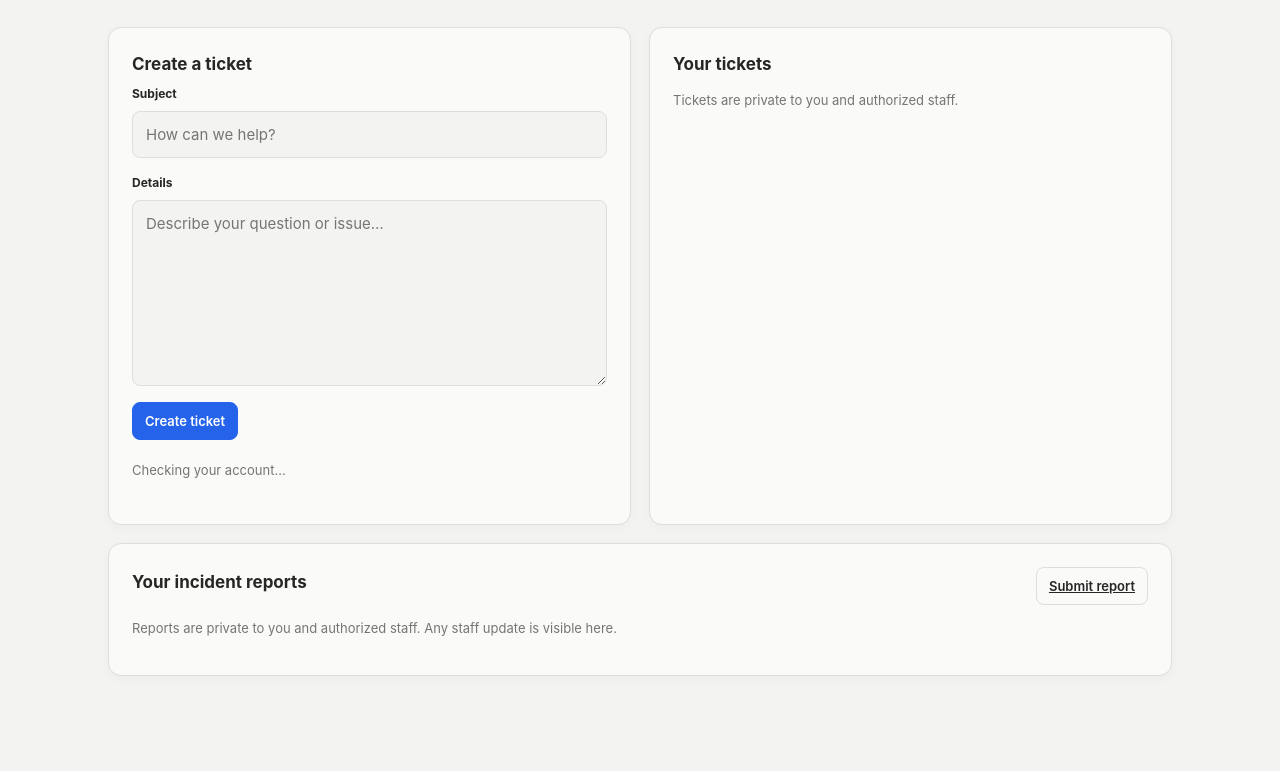
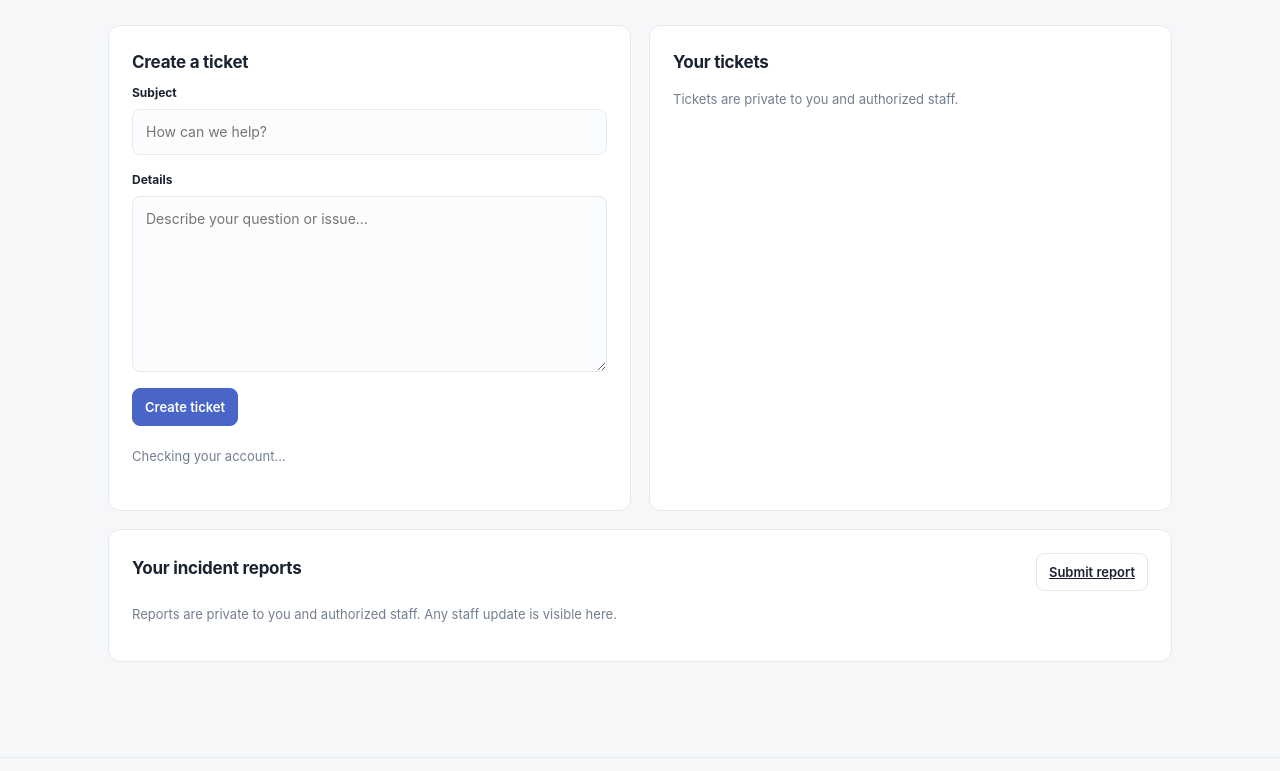
Before and after one commit to kacperklos96-byte/website, a plain HTML site: page support.html in a window 1280 px wide. Shown: the part 225-996 px from the top of the page. Drawn offline with Linux system fonts and the light colour scheme; no server answers.

Commit message:
Apply cohesive workspace design system to support.html

```diff
--- a/support.html
+++ b/support.html
@@ -1,7 +1,8 @@
 <!doctype html><html lang="en"><head><meta charset="utf-8"><meta name="viewport" content="width=device-width,initial-scale=1">
 <meta name="theme-color" content="#f3f3f1"><title>Support Center | My Website</title><script src="theme.js"></script>
-<link rel="stylesheet" href="styles.css?v=platform-2"><link rel="stylesheet" href="community.css?v=platform-2"><link rel="stylesheet" href="platform.css?v=platform-2">
-<link rel="stylesheet" href="https://cdnjs.cloudflare.com/ajax/libs/font-awesome/6.7.2/css/all.min.css"></head>
+<link rel="stylesheet" href="styles.css?v=design-2"><link rel="stylesheet" href="community.css?v=design-2"><link rel="stylesheet" href="platform.css?v=design-2">
+<link rel="stylesheet" href="https://cdnjs.cloudflare.com/ajax/libs/font-awesome/6.7.2/css/all.min.css">  <link rel="stylesheet" href="design.css?v=design-2">
+</head>
 <body data-page="support"><header><nav><a class="logo" href="index.html">My Website</a><div class="nav-links"><a href="dashboard.html">Dashboard</a><a class="nav-auth nav-login" id="nav-auth-link" href="login.html">Log in</a></div></nav></header>
 <main class="community-shell"><div class="community-head"><div><p class="community-eyebrow">HELP · SUPPORT</p><h1>Support Center<span>.</span></h1><p>Open a private support ticket and read staff responses.</p></div><a href="messages.html" class="button-secondary">Community</a></div>
 <div class="community-two-col">
@@ -12,4 +13,4 @@
 <p id="ticket-status" class="community-state" role="status">Checking your account…</p></section>
 <section class="community-panel"><h2>Your tickets</h2><p class="community-muted">Tickets are private to you and authorized staff.</p><div id="my-tickets" class="community-list"></div></section>
 </div><section class="community-panel" style="margin-top:18px"><div class="community-table-controls"><h2>Your incident reports</h2><a class="community-button" href="messages.html">Submit report</a></div><p class="community-muted">Reports are private to you and authorized staff. Any staff update is visible here.</p><div id="my-reports" class="community-list"></div></section></main><footer class="site-footer"><span>© 2026 My Website</span><label class="theme-toggle theme-toggle-footer"><span class="theme-symbol"><i class="fas fa-moon"></i></span><span class="theme-label">Theme</span><input id="theme-toggle" type="checkbox" role="switch" aria-label="Dark mode"><span class="toggle-track"></span></label></footer>
-<script type="module" src="auth-nav.js?v=platform-2"></script><script type="module" src="support.js?v=platform-2"></script></body></html>
+<script type="module" src="auth-nav.js?v=design-2"></script><script type="module" src="support.js?v=design-2"></script></body></html>
```
